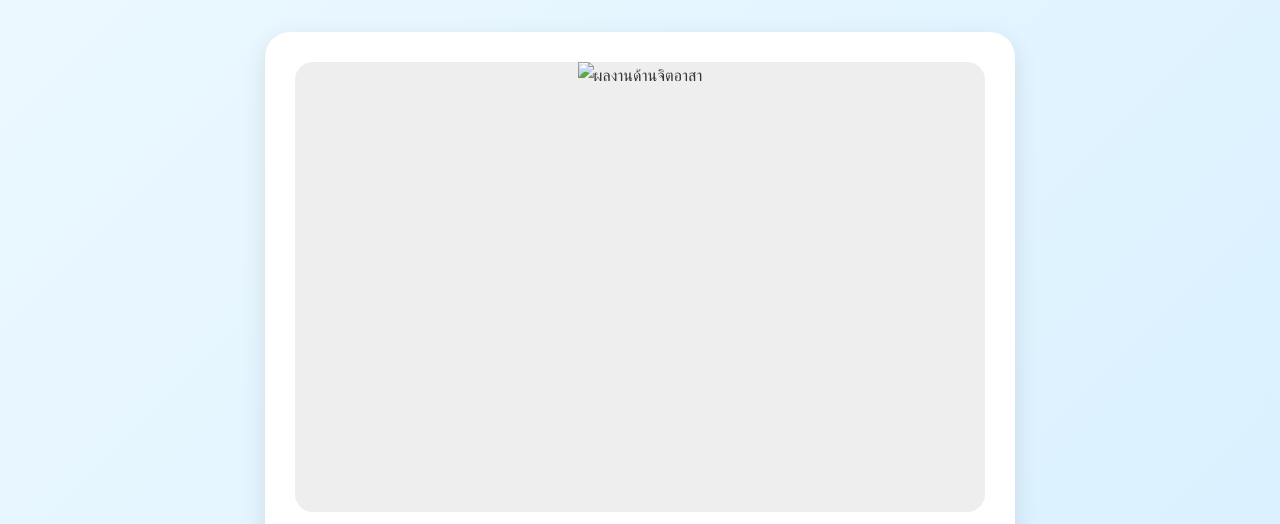
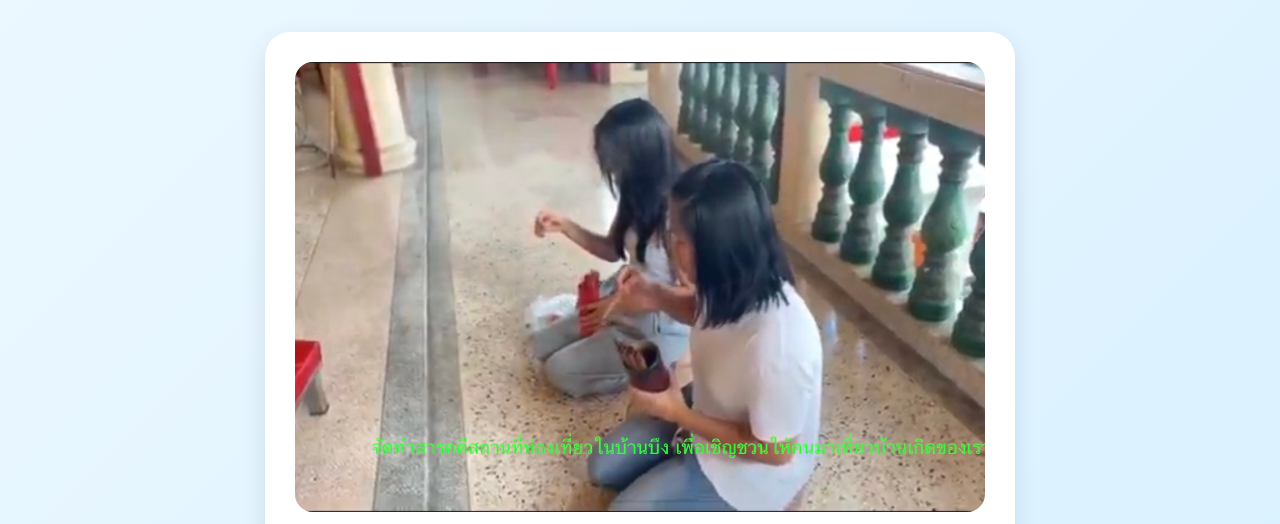
Before and after one commit to Looksorn24/Looksorn.github.io, a plain HTML site: page volunteer.html in a window 1280 px wide. Shown: the part 276-800 px from the top of the page. Drawn offline with Linux system fonts and the light colour scheme.

Commit message:
Update volunteer.html

```diff
--- a/volunteer.html
+++ b/volunteer.html
@@ -27,7 +27,7 @@
     <div class="volunteer-card">
 
         <div class="volunteer-image">
-            <img src="images/volunteer.jpg" alt="ผลงานด้านจิตอาสา">
+            <img src="volunteer.jpg" alt="ผลงานด้านจิตอาสา">
         </div>
 
         <h3>ผลงานด้านจิตอาสา</h3>
```
